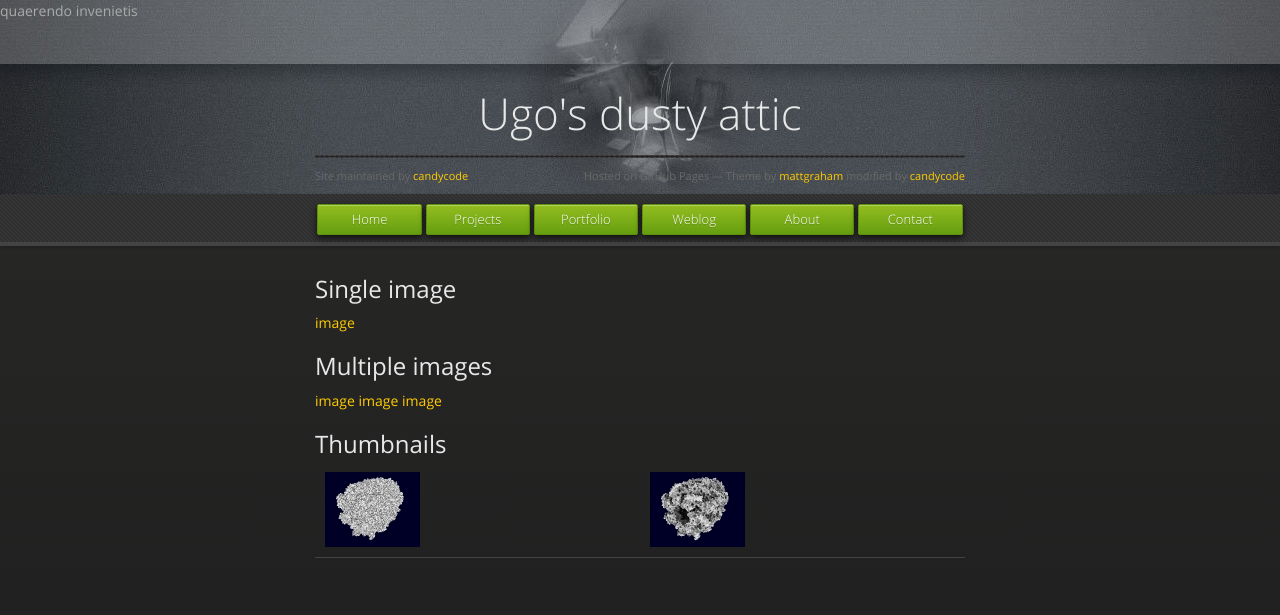
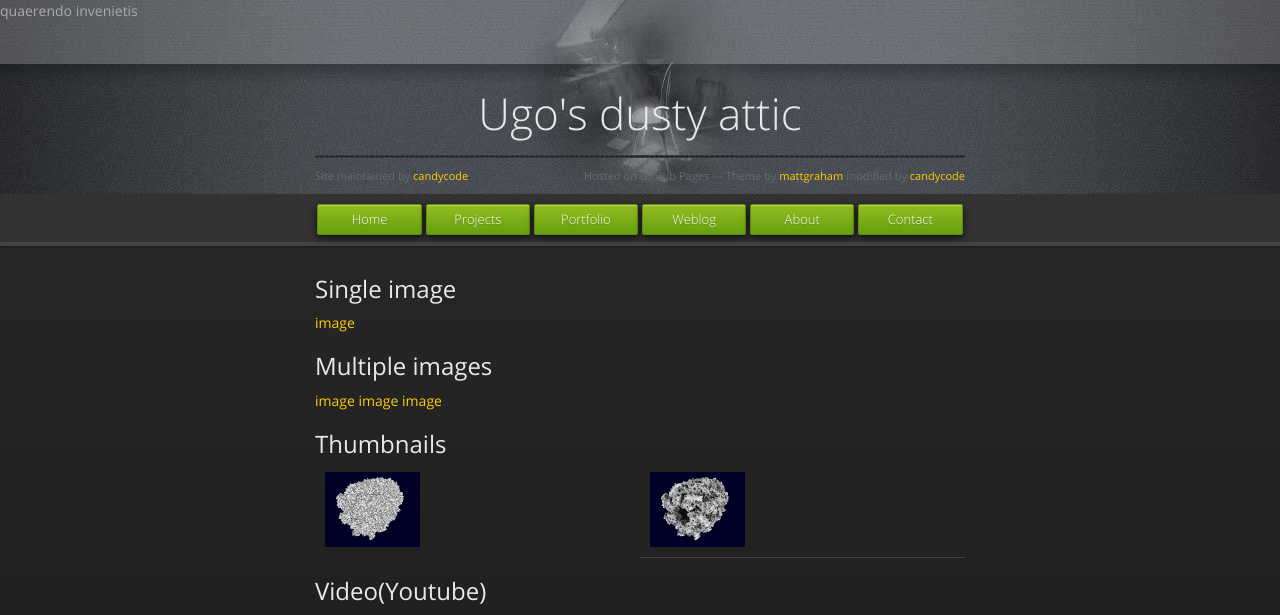
Before and after one commit to candycode/candycode.github.com, a Jekyll site: the page built from site/portfolio/index.md, in a window 1280 px wide. Shown: the top 615 px of the page. Built offline with Jekyll 4.4.1, drawn with Linux system fonts in a browser that asks for light colours; nearby versions of some CDN libraries; some web fonts are replaced; grey boxes are pictures that could not be loaded.

Commit message:
Added youtube video test

```diff
--- a/site/portfolio/index.md
+++ b/site/portfolio/index.md
@@ -2,7 +2,6 @@
 layout: default
 lightbox: true
 ---
-
 
 ##Single image
 
@@ -24,9 +23,9 @@
 
 ##Thumbnails
 
-<table>
-<tr>
-<td><a href="gallery/chaperonine_no_ao.jpg"
+<table style='border-collapse: collapse'>
+<tr style='border-bottom: 0'>
+<td style='border-bottom: 0'><a href="gallery/chaperonine_no_ao.jpg"
  rel="lightbox[ao2]"
  title="Chaperonine molecule: no ambient occlusion">
  <img src="gallery/thumbs/thumbs_chaperonine_no_ao.jpg"/>
@@ -40,3 +39,8 @@
 </td>
 </tr>
 </table>
+
+##Video(Youtube)
+<div style="text-align: center">
+<iframe width="560" height="315" style="margin: 0 auto" src="http://www.youtube.com/embed/p3mS-BkFxec?wmode=transparent" frameborder="0" allowtransparency="true" allowfullscreen="true"></iframe>
+</div>
```
Also changed, not shown: index.md (+2 -2 lines), site/portfolio/included.md (added, +1 -0 lines).
